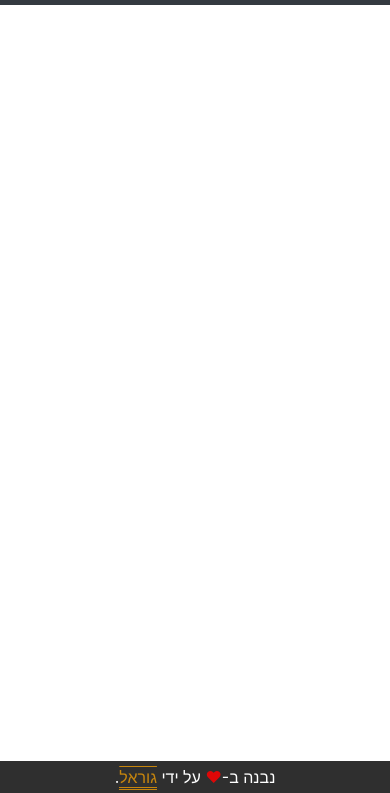
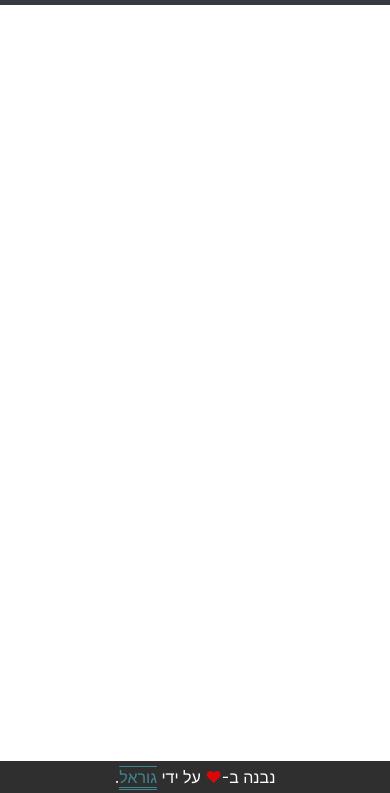
Before and after one commit to gurelbs/devtools, a plain HTML site: page index.html in a window 390 px wide. In both pictures the pointer is over the link "גוראל". Shown: the part 51-844 px from the top of the page. Drawn offline with nearby package versions, Linux system fonts and the light colour scheme.

```diff
--- a/style.css
+++ b/style.css
@@ -23,7 +23,7 @@ footer a{
 }
 footer a:hover
 {
-    color: rgba(255, 166, 0, 0.726);
+    color: rgba(67, 168, 182, 0.726);
     text-decoration-line: overline;
     border-bottom-style: double;
 }
```
